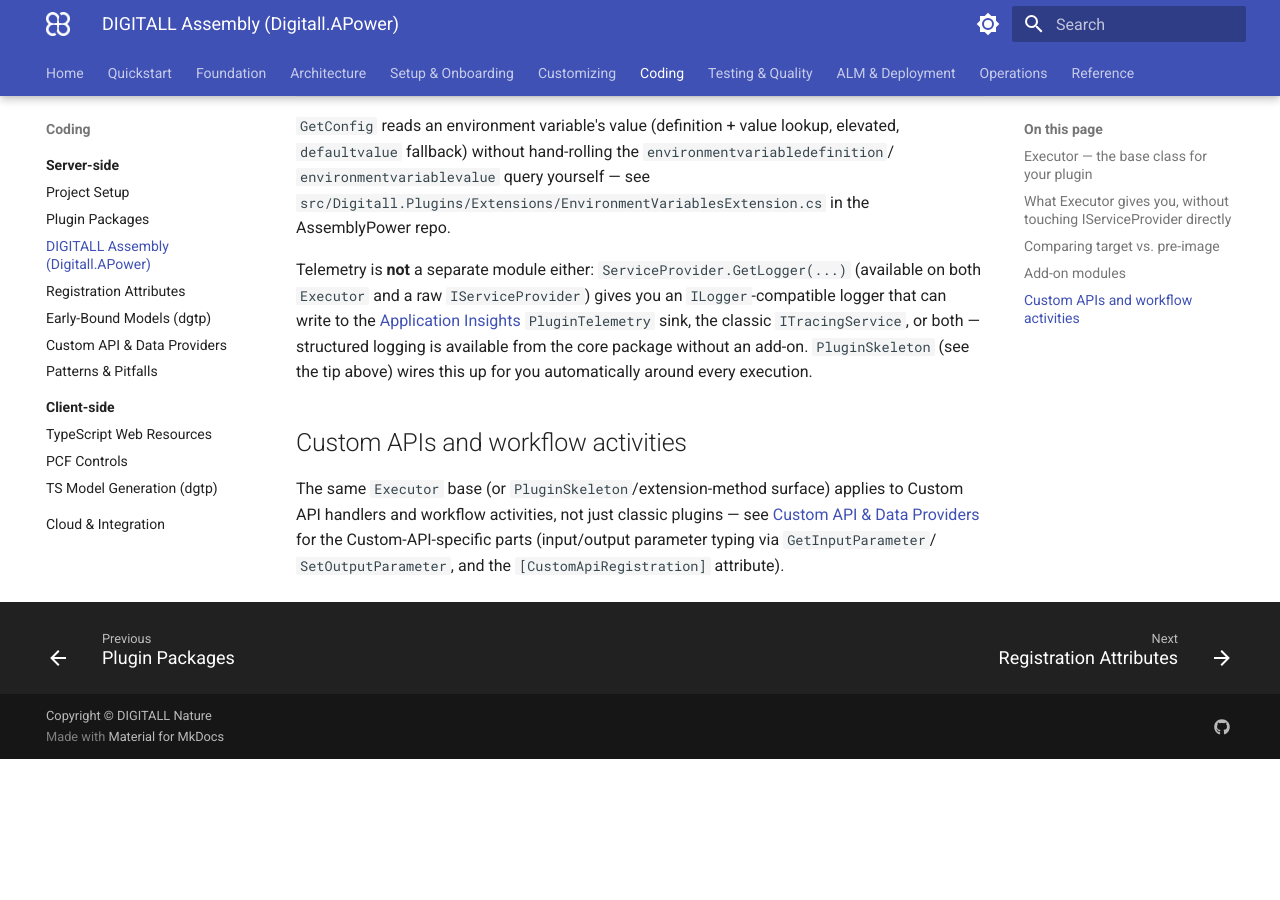
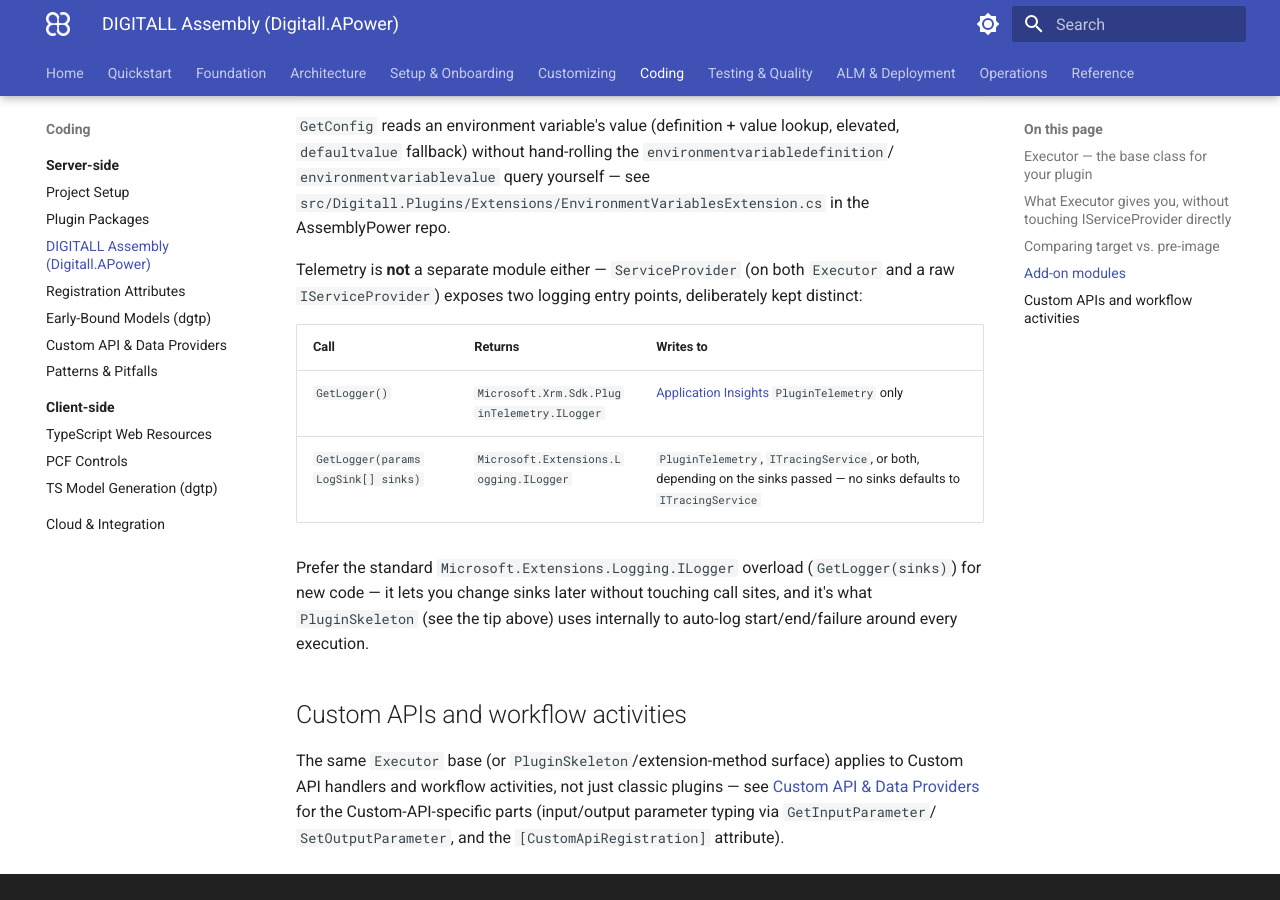
Before and after one commit to DIGITALLNature/DIGITALLNature.github.io, an MkDocs documentation site: the page built from docs/coding/serverside/digitall-assembly.md, in a window 1280 px wide and 900 px high, scrolled down 3367 px. Built offline with MkDocs 1.6.1 and Material for MkDocs 9.7.7, drawn with Linux system fonts in a browser that asks for light colours; the version menu is left out; before the commit the page ends 4126 px from its top, so only the background shows below that.

Commit message:
fix: Update logging references and clarify telemetry usage in documentation

```diff
--- a/docs/coding/serverside/digitall-assembly.md
+++ b/docs/coding/serverside/digitall-assembly.md
@@ -134,13 +134,18 @@ var value = serviceProvider.GetConfig("dgt_some_env");    // raw IServiceProvide
 `environmentvariablevalue` query yourself — see
 `src/Digitall.Plugins/Extensions/EnvironmentVariablesExtension.cs` in the AssemblyPower repo.
 
-Telemetry is **not** a separate module either: `ServiceProvider.GetLogger(...)` (available on
-both `Executor` and a raw `IServiceProvider`) gives you an `ILogger`-compatible logger that can
-write to the
-[Application Insights](https://learn.microsoft.com/en-us/power-apps/developer/data-platform/application-insights-ilogger)
-`PluginTelemetry` sink, the classic `ITracingService`, or both — structured logging is available
-from the core package without an add-on. `PluginSkeleton` (see the tip above) wires this up for
-you automatically around every execution.
+Telemetry is **not** a separate module either — `ServiceProvider` (on both `Executor` and a raw
+`IServiceProvider`) exposes two logging entry points, deliberately kept distinct:
+
+| Call | Returns | Writes to |
+|---|---|---|
+| `GetLogger()` | `Microsoft.Xrm.Sdk.PluginTelemetry.ILogger` | [Application Insights](https://learn.microsoft.com/en-us/power-apps/developer/data-platform/application-insights-ilogger) `PluginTelemetry` only |
+| `GetLogger(params LogSink[] sinks)` | `Microsoft.Extensions.Logging.ILogger` | `PluginTelemetry`, `ITracingService`, or both, depending on the sinks passed — no sinks defaults to `ITracingService` |
+
+Prefer the standard `Microsoft.Extensions.Logging.ILogger` overload (`GetLogger(sinks)`) for new
+code — it lets you change sinks later without touching call sites, and it's what
+`PluginSkeleton` (see the tip above) uses internally to auto-log start/end/failure around every
+execution.
 
 ## Custom APIs and workflow activities
 
```
Also changed, not shown: docs/operations/monitoring.md (+8 -8 lines), docs/reference/dgtp-commands.md (+1 -1 lines).
